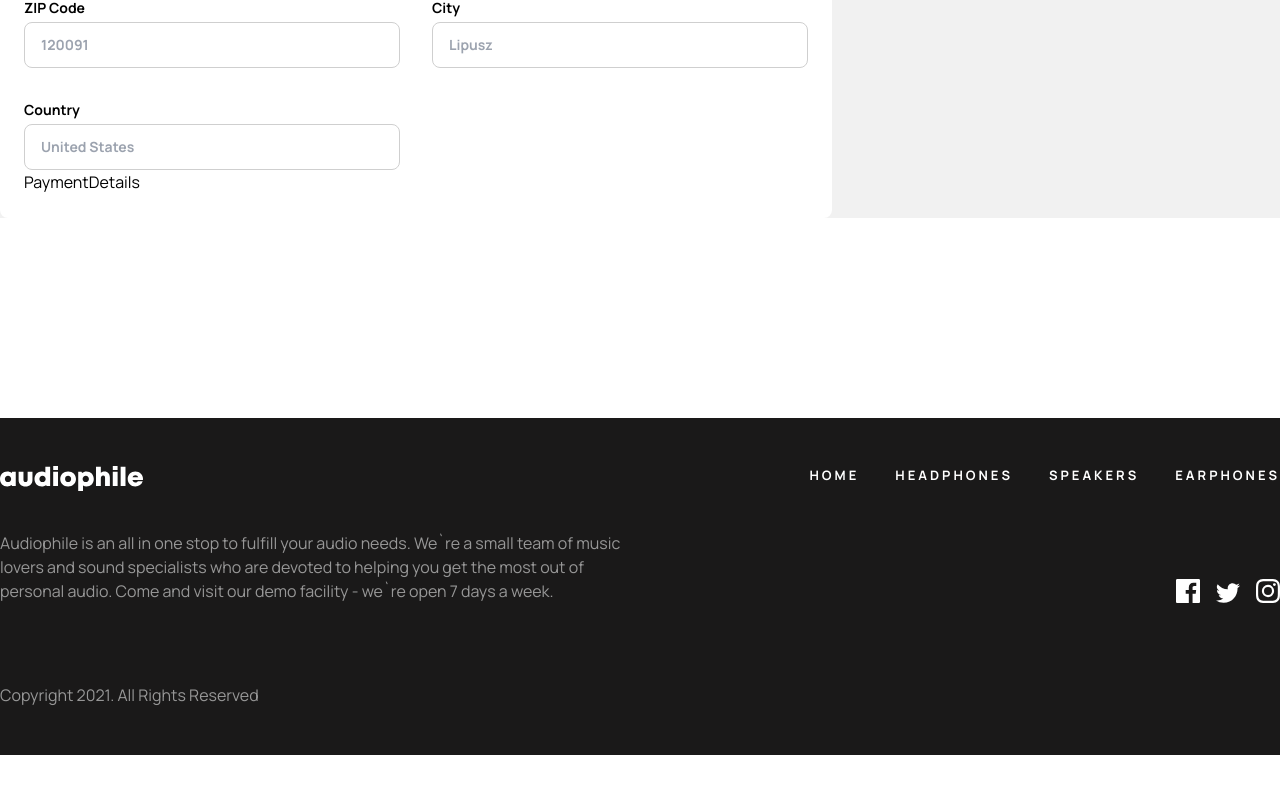
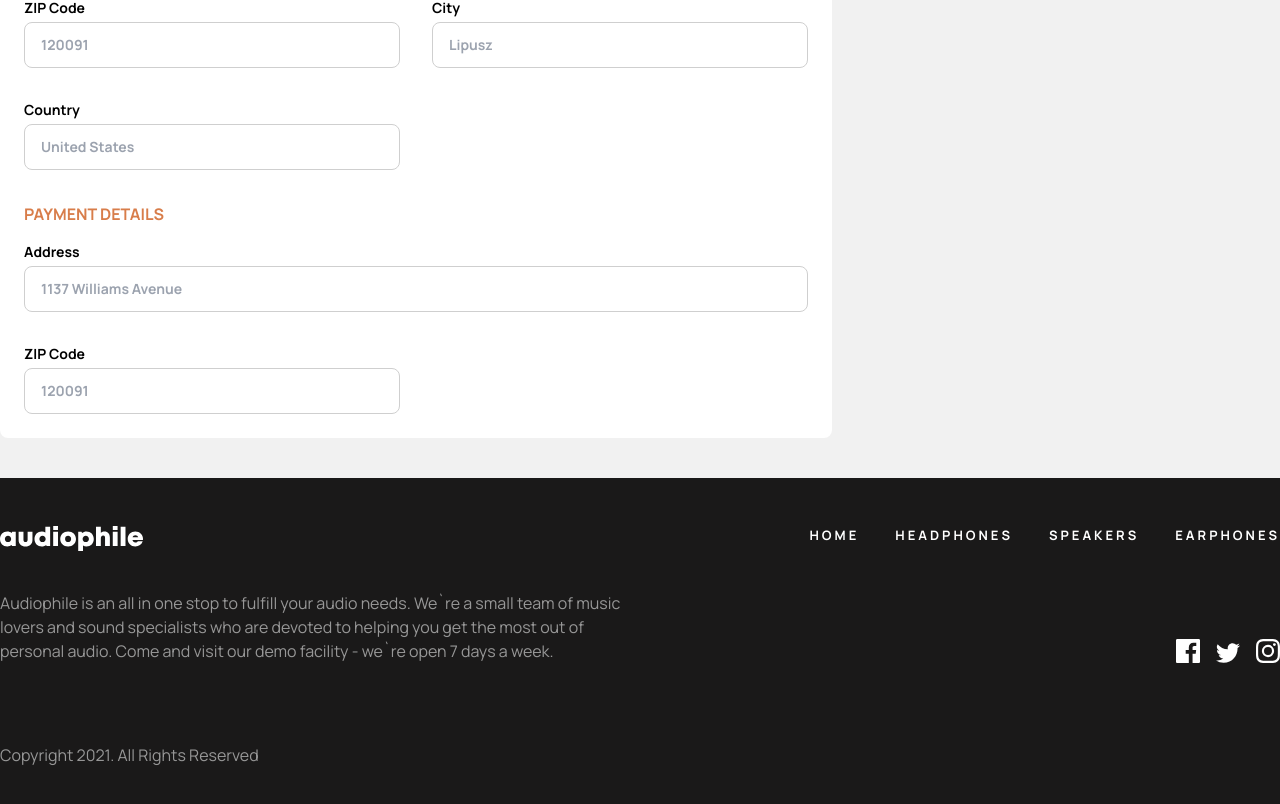
Before and after one commit to ArturDBW/audiophileShop, a React (Vite) app: page /checkout in a window 1280 px wide. Shown: the part 598-1402 px from the top of the page. Before the commit the page ends 1353 px from the top, so only its background shows below. Built offline with nearby package versions, Linux system fonts and the light colour scheme.

Commit message:
changle margin styles (footer.jsx and summary.jsx)

```diff
--- a/src/components/AboutUs.jsx
+++ b/src/components/AboutUs.jsx
@@ -2,7 +2,7 @@ import headphones from "../../src/assets/shared/desktop/image-best-gear.jpg";
 
 export const AboutUs = () => {
   return (
-    <section className="mx-auto mt-[200px] flex max-w-[1440px] gap-10">
+    <section className="mx-auto mb-[150px] mt-[200px] flex max-w-[1440px] gap-10">
       <div className="mb-10 flex flex-1 flex-col justify-center">
         <div className="w-[80%]">
           <h2 className="mb-10 text-[40px] font-bold uppercase leading-[45px]">
--- a/src/components/Footer.jsx
+++ b/src/components/Footer.jsx
@@ -6,7 +6,7 @@ import { Instagram } from "../svg/Instagram";
 
 export const Footer = () => {
   return (
-    <footer className="mt-[200px]  bg-[#1a1919]">
+    <footer className=" bg-[#1a1919]">
       <div className="mx-auto max-w-[1440px] py-12">
         <div className="flex justify-between">
           <Logo />
--- a/src/components/PaymentDetails.jsx
+++ b/src/components/PaymentDetails.jsx
@@ -1,3 +1,25 @@
 export const PaymentDetails = () => {
-  return <div>PaymentDetails</div>;
+  return (
+    <div>
+      <h3 className="mb-4 mt-8 font-bold text-[#D87D4A]">PAYMENT DETAILS</h3>
+      <div className="grid grid-cols-2 gap-8">
+        <form className="col-span-full flex flex-col">
+          <span className="mb-1 text-sm font-bold text-black">Address</span>
+          <input
+            type="text"
+            placeholder="1137 Williams Avenue"
+            className="rounded-lg border border-[#CFCFCF] px-4 py-3 text-sm font-bold outline-[#D87D4A]"
+          />
+        </form>
+        <form className="flex flex-col">
+          <span className="mb-1 text-sm font-bold text-black">ZIP Code</span>
+          <input
+            type="text"
+            placeholder="120091"
+            className="rounded-lg border border-[#CFCFCF] px-4 py-3 text-sm font-bold outline-[#D87D4A]"
+          />
+        </form>
+      </div>
+    </div>
+  );
 };
--- a/src/components/PersonalDate.jsx
+++ b/src/components/PersonalDate.jsx
@@ -4,7 +4,7 @@ import { ShippingInfo } from "./ShippingInfo";
 
 export const PersonalDate = () => {
   return (
-    <div className="mt-10 flex-grow-[2] rounded-lg bg-white p-6">
+    <div className="my-10 flex-grow-[2] rounded-lg bg-white p-6">
       <h2 className="text-4xl font-bold">CHECKOUT</h2>
       <div>
         <BillingDetails />
--- a/src/components/Summary.jsx
+++ b/src/components/Summary.jsx
@@ -15,7 +15,7 @@ export const Summary = () => {
   const fullOrderPrice = totalAmount + shippingCost;
 
   return (
-    <div className="mt-10  flex-grow-[1] items-center rounded-lg bg-white p-6">
+    <div className="my-10  flex-grow-[1] items-center rounded-lg bg-white p-6">
       <h4 className="mb-4 text-lg font-bold">SUMMARY</h4>
       {cart.map((item) => (
         <CartProduct key={item.id} item={item} />
```
